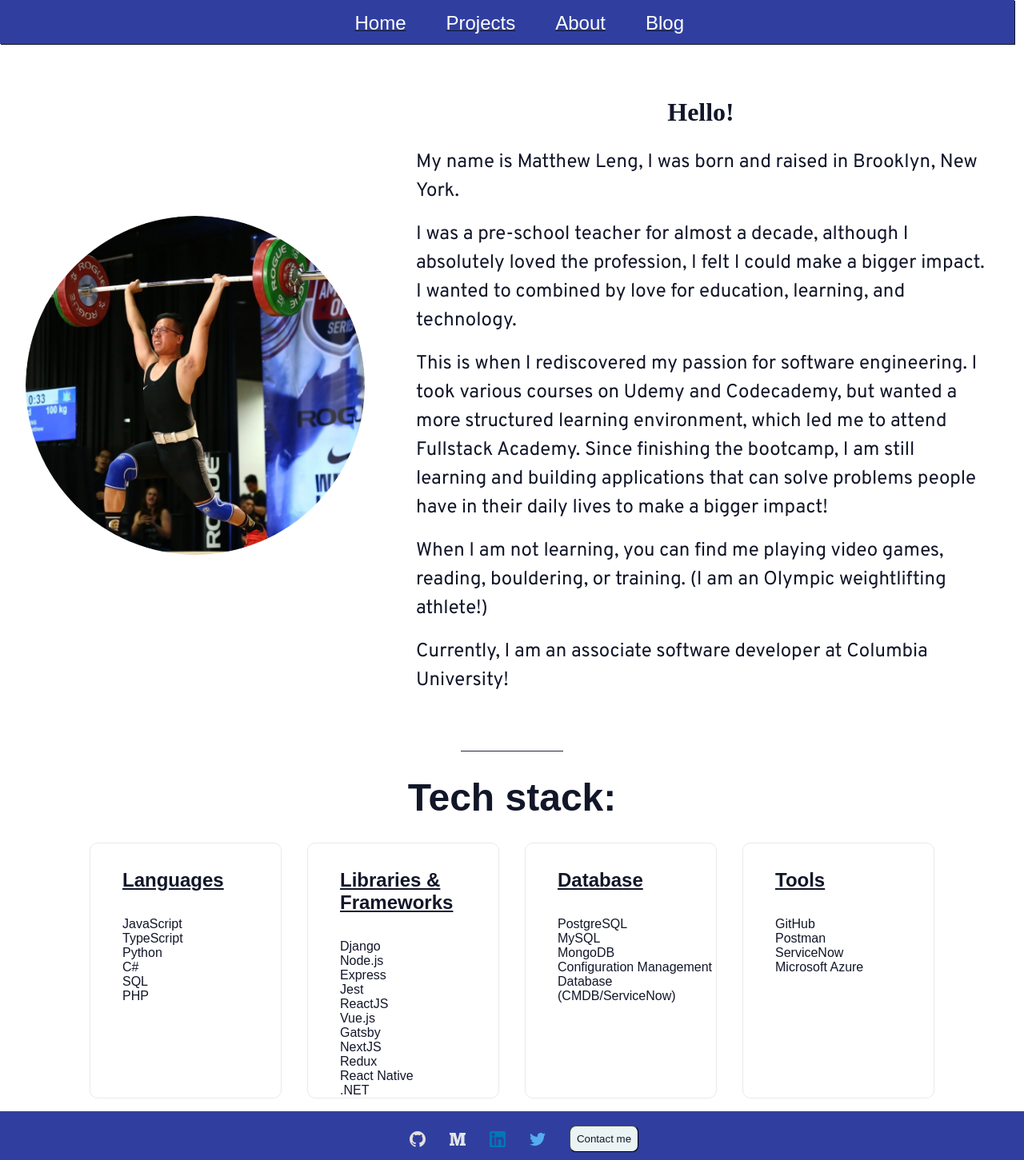
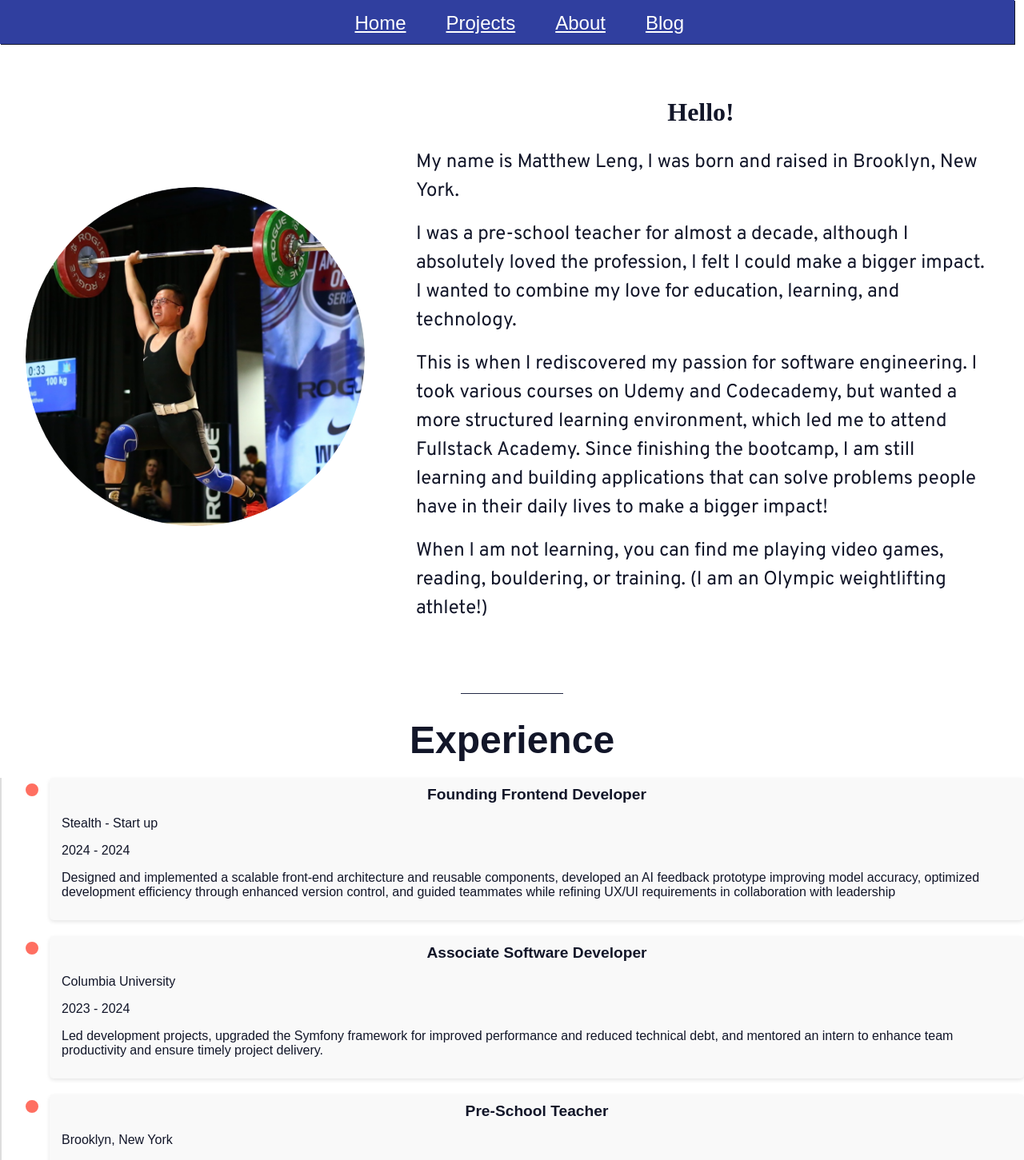
Before and after one commit to Mleng89/portfolio, a Next.js app: page /about in a window 1280 px wide. Shown: the top 1451 px of the page at 80% size. Built offline with nearby package versions, Linux system fonts and the light colour scheme; a web font is replaced by a local one.

Commit message:
chore: edit link behaviors and experience

```diff
--- a/pages/about.js
+++ b/pages/about.js
@@ -24,8 +24,8 @@ export default function about() {
               <p>
                 I was a pre-school teacher for almost a decade, although I
                 absolutely loved the profession, I felt I could make a bigger
-                impact. I wanted to combined by love for education, learning,
-                and technology.
+                impact. I wanted to combine my love for education, learning, and
+                technology.
               </p>
               <br />
               <p>
@@ -43,10 +43,51 @@ export default function about() {
                 athlete!)
               </p>
               <br />
-              <p>
-                Currently, I am an associate software developer at Columbia
-                University!
-              </p>
+            </div>
+          </div>
+          <hr className="line_break" />
+          <h3>Experience</h3>
+          <div className="timeline">
+            <div className="timeline-item">
+              <div className="timeline-dot"></div>
+              <div className="timeline-content">
+                <h3>Founding Frontend Developer</h3>
+                <p>Stealth - Start up</p>
+                <p>2024 - 2024</p>
+                <p>
+                  Designed and implemented a scalable front-end architecture and
+                  reusable components, developed an AI feedback prototype
+                  improving model accuracy, optimized development efficiency
+                  through enhanced version control, and guided teammates while
+                  refining UX/UI requirements in collaboration with leadership
+                </p>
+              </div>
+            </div>
+            <div className="timeline-item">
+              <div className="timeline-dot"></div>
+              <div className="timeline-content">
+                <h3>Associate Software Developer</h3>
+                <p>Columbia University</p>
+                <p>2023 - 2024</p>
+                <p>
+                  Led development projects, upgraded the Symfony framework for
+                  improved performance and reduced technical debt, and mentored
+                  an intern to enhance team productivity and ensure timely
+                  project delivery.
+                </p>
+              </div>
+            </div>
+            <div className="timeline-item">
+              <div className="timeline-dot"></div>
+              <div className="timeline-content">
+                <h3>Pre-School Teacher</h3>
+                <p>Brooklyn, New York</p>
+                <p>2012 - 2020</p>
+                <p>
+                  Provided education and care for young children, fostering
+                  their growth and development.
+                </p>
+              </div>
             </div>
           </div>
           <hr className="line_break" />
@@ -55,7 +96,7 @@ export default function about() {
             <div className="tech-card">
               <ul>
                 <u>
-                  <h4>Languages</h4>
+                  <p>Languages</p>
                 </u>
                 <li>JavaScript</li>
                 <li>TypeScript</li>
@@ -68,7 +109,7 @@ export default function about() {
             <div className="tech-card">
               <ul>
                 <u>
-                  <h4>Libraries & Frameworks</h4>
+                  <p>Libraries & Frameworks</p>
                 </u>
                 <li>Django</li>
                 <li>Node.js</li>
@@ -88,7 +129,7 @@ export default function about() {
             <div className="tech-card">
               <ul>
                 <u>
-                  <h4>Database</h4>
+                  <p>Database</p>
                 </u>
                 <li>PostgreSQL</li>
                 <li>MySQL</li>
@@ -99,10 +140,11 @@ export default function about() {
             <div className="tech-card">
               <ul>
                 <u>
-                  <h4>Tools</h4>
+                  <p>Tools</p>
                 </u>
                 <li>GitHub</li>
                 <li>Postman</li>
+                <li>Jira</li>
                 <li>ServiceNow</li>
                 <li>Microsoft Azure</li>
               </ul>
@@ -199,7 +241,10 @@ export default function about() {
 
         .tech-card:hover,
         .tech-card:focus,
-        .tech-card:active {
+        .tech-card:active,
+        .timeline-content:hover,
+        .timeline-content:focus,
+        .timeline-content:active {
           box-shadow: 0 2px 5px 0 rgba(0, 0, 0, 0.16),
             0 2px 10px 0 rgba(0, 0, 0, 0.12);
         }
@@ -214,10 +259,57 @@ export default function about() {
         .logo {
           height: 1em;
         }
+        .timeline {
+          position: relative;
+          margin: 20px 0;
+          padding-left: 40px;
+          border-left: 2px solid #ddd;
+        }
+
+        .timeline-item {
+          position: relative;
+          margin-bottom: 20px;
+        }
+
+        .timeline-dot {
+          position: absolute;
+          left: -12px;
+          top: 5px;
+          width: 20px;
+          height: 20px;
+          background-color: #ff6f61;
+          border-radius: 50%;
+          border: 2px solid #fff;
+        }
+
+        .timeline-content {
+          margin-left: 20px;
+          background: #f9f9f9;
+          padding: 10px 15px;
+          border-radius: 5px;
+          box-shadow: 0 2px 5px rgba(0, 0, 0, 0.1);
+        }
+
+        .timeline-content h3 {
+          margin-top: 0;
+          font-size: 1.2em;
+        }
+
         @media (max-width: 600px) {
           .grid {
             width: 100%;
             flex-direction: column;
+          }
+          .tech-container {
+            display: flex;
+            flex-direction: column;
+          }
+          .tech-card {
+            height: 40vh;
+            width: 40vw;
+          }
+          .me_image {
+            margin-top: 5vh;
           }
         }
       `}</style>
@@ -233,23 +325,6 @@ export default function about() {
           box-sizing: border-box;
           color: #121629;
         }
-        @media only screen and (max-width: 1000px) {
-          .container {
-            display: flex;
-            flex-direction: column;
-          }
-          .tech-container {
-            display: flex;
-            flex-direction: column;
-          }
-          .tech-card {
-            height: 40vh;
-            width: 40vw;
-          }
-          .me_image {
-            margin-top: 5vh;
-          }
-        }
       `}</style>
     </div>
   );
--- a/pages/index.js
+++ b/pages/index.js
@@ -35,7 +35,10 @@ export default function Home() {
               </div>
             </div>
             <div className="resume_button_media">
-              <Link href="https://drive.google.com/file/d/1q38ahbdBZDVo3C9icw82BnTwmC2GAy7d/view?usp=sharing">
+              <Link
+                href="https://drive.google.com/file/d/1bHpLAa831vWyA32uQ7gaMj0ziPLYalBX/view?usp=drive_link"
+                legacyBehavior
+              >
                 <a className="resume_button" target="_blank" rel="noreferrer">
                   View my Resume{' '}
                 </a>
--- a/pages/layout.js
+++ b/pages/layout.js
@@ -17,24 +17,24 @@ export default function Layout({ children, title = 'Matthew Leng' }) {
         <nav>
           <ul>
             <li>
-              <Link href="/">
+              <Link href="/" legacyBehavior>
                 <a>Home</a>
               </Link>
             </li>
 
             <li>
-              <Link href="/projects">
+              <Link href="/projects" legacyBehavior>
                 <a>Projects</a>
               </Link>
             </li>
 
             <li>
-              <Link href="/about">
+              <Link href="/about" legacyBehavior>
                 <a>About</a>
               </Link>
             </li>
             <li>
-              <Link href="https://mleng89.medium.com/">
+              <Link href="https://mleng89.medium.com/" legacyBehavior>
                 <a target="_blank">Blog</a>
               </Link>
             </li>
@@ -47,28 +47,31 @@ export default function Layout({ children, title = 'Matthew Leng' }) {
       <footer>
         <div className="footer_text">
           <div>
-            <Link href="https://github.com/Mleng89">
+            <Link href="https://github.com/Mleng89" legacyBehavior>
               <a className="github">
                 <img src="/github.svg" width="20px" height="20px" />
               </a>
             </Link>
           </div>
           <div>
-            <Link href="https://mleng89.medium.com/">
+            <Link href="https://mleng89.medium.com/" legacyBehavior>
               <a className="medium">
                 <img src="/medium.svg" width="20px" height="20px" />
               </a>
             </Link>
           </div>
           <div>
-            <Link href="https://www.linkedin.com/in/matthew-leng/">
+            <Link
+              href="https://www.linkedin.com/in/matthew-leng/"
+              legacyBehavior
+            >
               <a>
                 <img src="/linkedin.svg" width="20px" height="20px" />
               </a>
             </Link>
           </div>
           <div>
-            <Link href="https://twitter.com/matthewleng">
+            <Link href="https://twitter.com/matthewleng" legacyBehavior>
               <a>
                 <img src="/twitter.svg" width="20px" height="20px" />
               </a>
--- a/pages/projects.js
+++ b/pages/projects.js
@@ -44,7 +44,7 @@ export default function projects() {
                 <h4>
                   <hr />
 
-                  <Link href="https://youtu.be/cvxI8c0_3U4">
+                  <Link href="https://youtu.be/cvxI8c0_3U4" legacyBehavior>
                     <a>Click here for the presentation & demo!</a>
                   </Link>
                 </h4>
```
